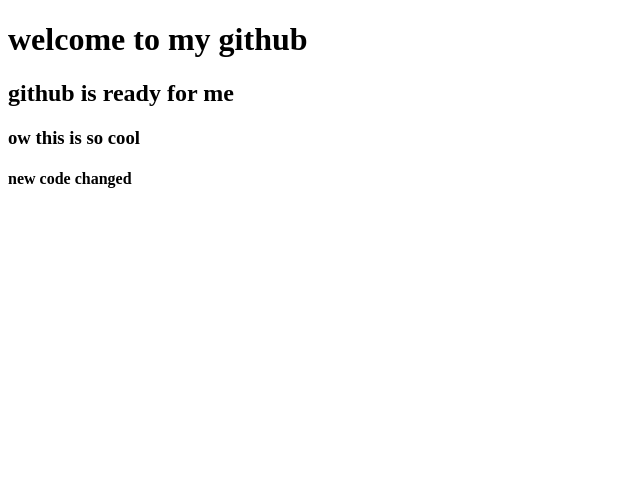
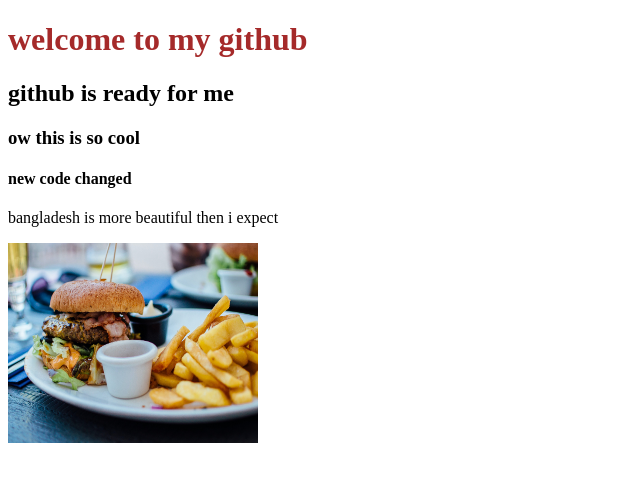
Before and after one commit to abushahed670/my-second-repo, a plain HTML site: page index.html in a window 1280 px wide. Shown: the whole page, without its empty margins (0-640 px from the left). Drawn offline with Linux system fonts and the light colour scheme.

Commit message:
image added

```diff
--- a/index.html
+++ b/index.html
@@ -5,11 +5,14 @@
     <meta http-equiv="X-UA-Compatible" content="IE=edge">
     <meta name="viewport" content="width=device-width, initial-scale=1.0">
     <title>my second github repo</title>
+    <link rel="stylesheet" href="style.css">
 </head>
 <body>
     <h1>welcome to my github</h1>
     <h2>github is ready for me</h2>
     <h3>ow this is so cool</h3>
     <h4>new code changed</h4>
+    <p>bangladesh is more beautiful then i expect</p>
+    <img src="barger1.jpg" alt="">
 </body>
 </html>
--- /dev/null
+++ b/style.css
@@ -0,0 +1,7 @@
+h1{
+    color: brown;
+}
+img{
+    height: 200px;
+    width: 250px;
+}
```
Also changed, not shown: barger1.jpg (added), barger2.png (added), barger3.jpg (added), barger4.jpg (added).
